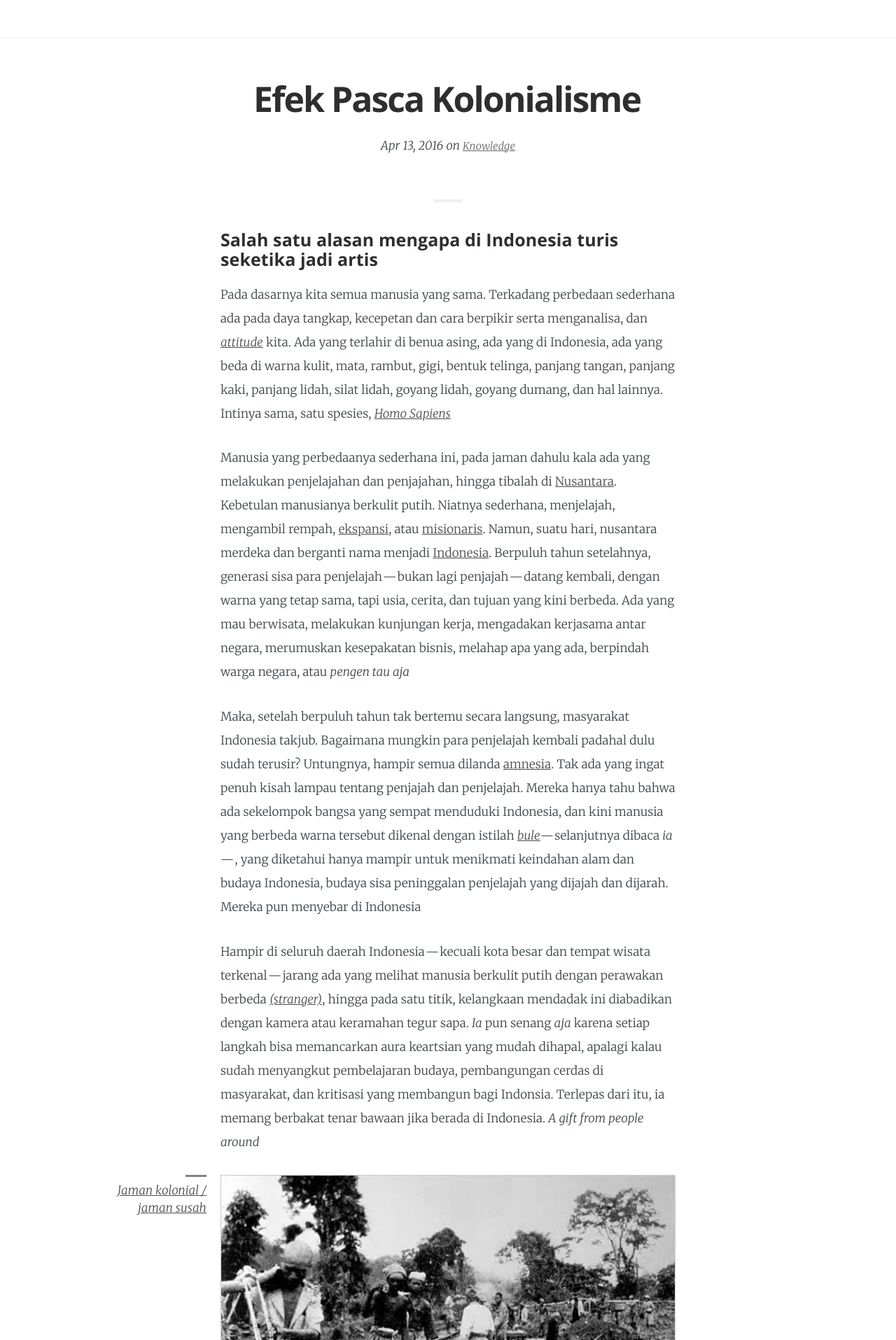
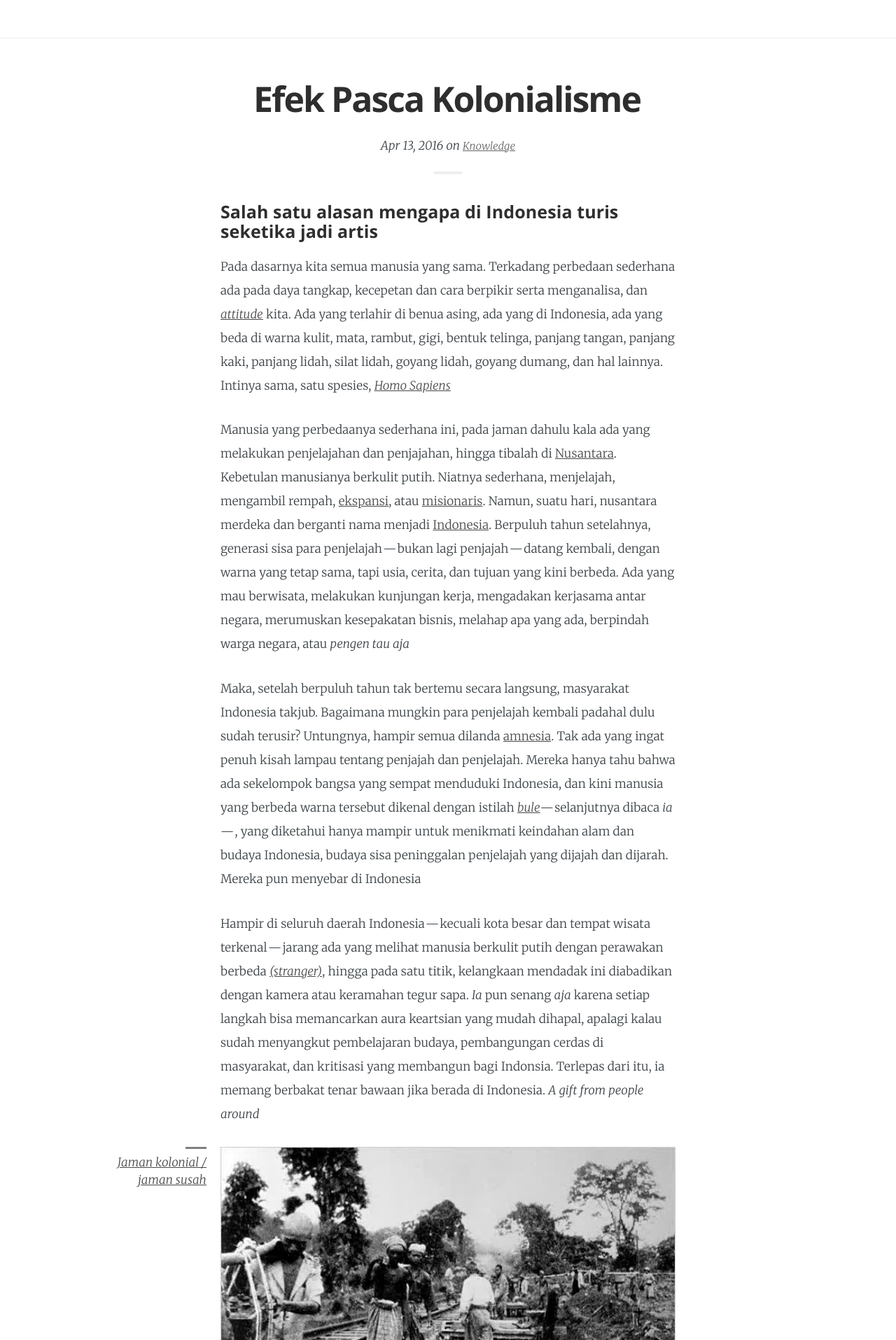
Before and after one commit to igmerwina/igmerwina.github.io, a Jekyll site: the page built from offline.html, in a window 1280 px wide. Shown: the part 385-2300 px from the top of the page at 70% size. Built offline with Jekyll 4.4.1, drawn with Linux system fonts in a browser that asks for light colours; some web fonts are replaced.

Commit message:
update css

```diff
--- a/_sass/main.scss
+++ b/_sass/main.scss
@@ -125,7 +125,7 @@
             width: 40px;
             height: 4px;
             background: #eeeeee;
-            margin: 60px auto 0;
+            margin: 20px auto 0;
         }
     }
 }
```
